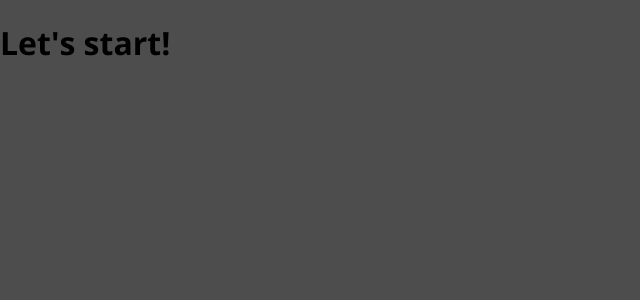
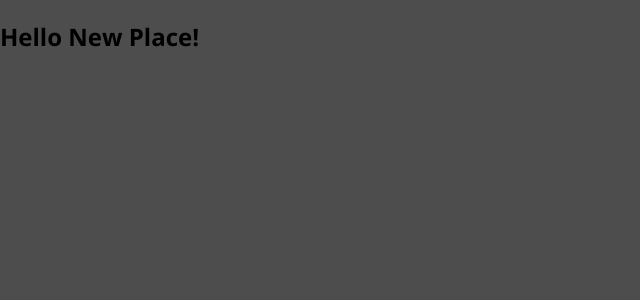
Before and after one commit to torvic/places-app, a React (Create React App) app: page /places/new in a window 1280 px wide. Shown: the top 300 px of the page, without its empty margins (0-640 px from the left). Built offline with nearby package versions, Linux system fonts and the light colour scheme.

Commit message:
Set initial pages and routes using react-router-dom@5

```diff
--- a/package.json
+++ b/package.json
@@ -8,6 +8,7 @@
     "@testing-library/user-event": "^13.5.0",
     "react": "^17.0.2",
     "react-dom": "^17.0.2",
+    "react-router-dom": "^5.3.0",
     "react-scripts": "5.0.0",
     "web-vitals": "^2.1.2"
   },
--- a/src/App.js
+++ b/src/App.js
@@ -1,7 +1,29 @@
 import './App.css'
+import React from 'react'
+import {
+  BrowserRouter as Router,
+  Route,
+  Redirect,
+  Switch,
+} from 'react-router-dom'
+
+import Users from './user/pages/Users'
+import NewPlace from './places/pages/NewPlace'
 
 function App() {
-  return <h1>Let's start!</h1>
+  return (
+    <Router>
+      <Switch>
+        <Route path='/' exact>
+          <Users />
+        </Route>
+        <Route path='/places/new' exact>
+          <NewPlace />
+        </Route>
+        <Redirect to='/' />
+      </Switch>
+    </Router>
+  )
 }
 
 export default App
--- /dev/null
+++ b/src/places/pages/NewPlace.jsx
@@ -0,0 +1,5 @@
+const NewPlace = () => {
+  return <h2>Hello New Place!</h2>
+}
+
+export default NewPlace
--- /dev/null
+++ b/src/user/pages/Users.jsx
@@ -0,0 +1,5 @@
+const Users = () => {
+  return <h2>Hello Users!</h2>
+}
+
+export default Users
```
Also changed, not shown: 1 other file (tests, documents, lock files or other folders).
